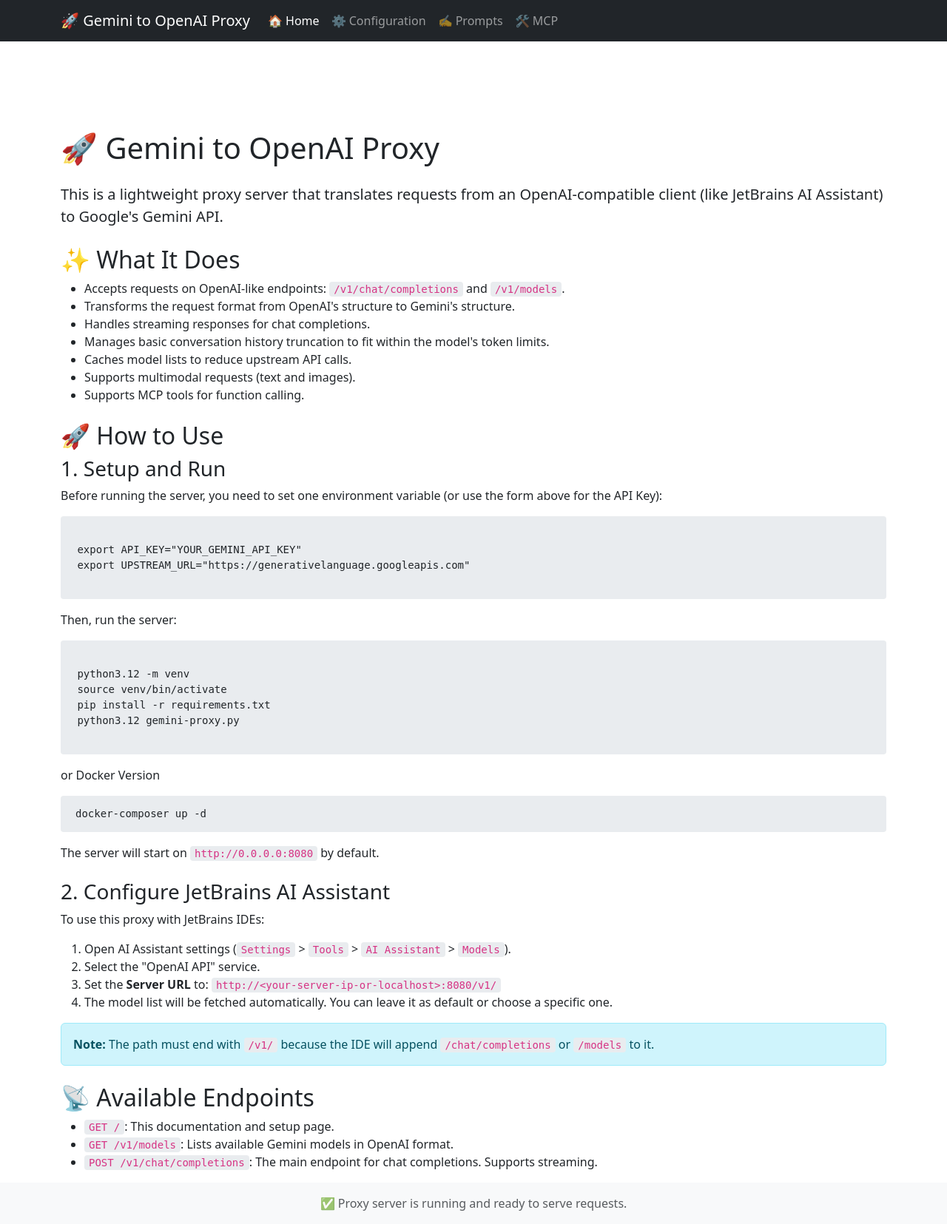
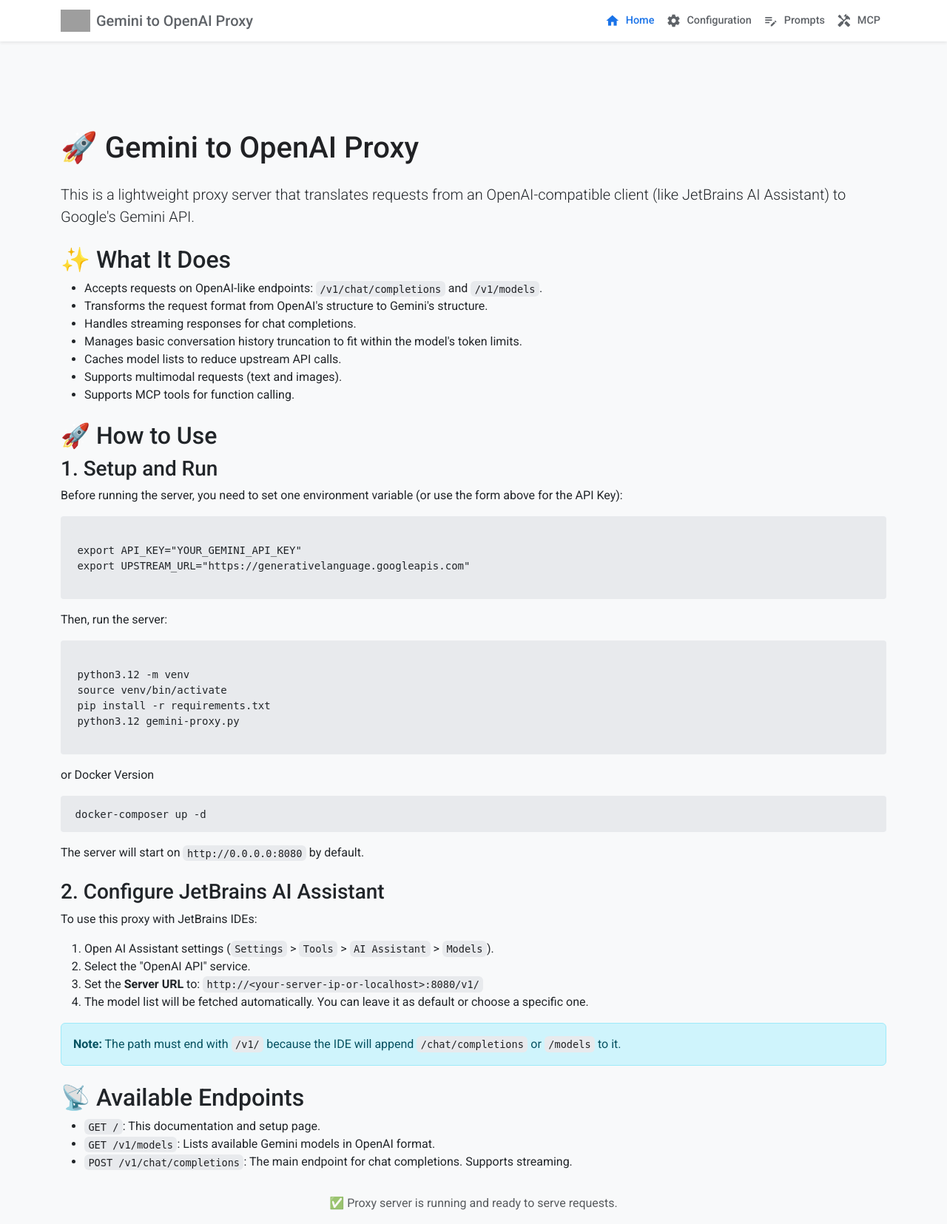
Before and after one commit to zyr3x/opengeminiai-studio, a Flask app: page / in a window 1280 px wide. Shown: the whole page at 74% size. Run offline with Flask 3, Linux system fonts and the light colour scheme; parts of the project's set-up code (start-up, migrations or seed data) failed here and were passed over; grey boxes are pictures that could not be loaded.

Commit message:
Refactor: Enhance UI with Google Cloud inspired theme and icons

```diff
--- a/static/css/style.css
+++ b/static/css/style.css
@@ -1,7 +1,72 @@
-/* Small adjustment for the fixed Bootstrap navbar */
-body { padding-top: 5rem; }
-/* Custom styles for code blocks to fit Bootstrap's aesthetic */
-code { background-color: #e9ecef; padding: 2px 6px; border-radius: 4px; font-family: "SF Mono", "Fira Code", "Source Code Pro", monospace; }
-pre { background-color: #e9ecef; padding: 1em; border-radius: 4px; overflow-x: auto; }
-/* Ensure content sections are hidden by default, as before */
-.content-section { display: none; }
+/* Google Cloud inspired theme */
+body {
+    padding-top: 5rem;
+    font-family: 'Roboto', sans-serif;
+    background-color: #f8f9fa; /* Light grey background */
+}
+
+/* Navbar customization */
+.navbar-brand {
+    display: flex;
+    align-items: center;
+    font-weight: 500;
+    color: #5f6368;
+}
+
+.nav-link {
+    display: flex;
+    align-items: center;
+    gap: 8px; /* Space between icon and text */
+    color: #5f6368; /* Google's grey text color */
+    font-size: 0.9rem;
+    font-weight: 500;
+}
+
+.nav-link .material-icons {
+    font-size: 20px; /* Adjust icon size */
+}
+
+.nav-link.active,
+.nav-link:hover {
+    color: #1a73e8 !important; /* Google's blue for active/hover state */
+}
+
+.navbar-toggler {
+    border: none;
+}
+.navbar-toggler:focus {
+    box-shadow: none;
+}
+
+/* Main content adjustments */
+main h1 {
+    color: #202124;
+}
+
+/* Custom styles for code blocks */
+code {
+    background-color: #e8eaed; /* Lighter grey for code blocks */
+    padding: 0.2em 0.4em;
+    margin: 0;
+    font-size: 85%;
+    border-radius: 6px;
+    font-family: "SF Mono", "Fira Code", "Source Code Pro", monospace;
+    color: #202124;
+}
+
+pre {
+    background-color: #e8eaed;
+    padding: 1em;
+    border-radius: 4px;
+    overflow-x: auto;
+}
+
+/* Content section visibility */
+.content-section {
+    display: none;
+}
+
+.card {
+    border: 1px solid #dadce0;
+    border-radius: 8px;
+}
--- a/templates/layout.html
+++ b/templates/layout.html
@@ -5,31 +5,37 @@
     <meta name="viewport" content="width=device-width, initial-scale=1.0">
     <title>Gemini to OpenAI Proxy</title>
     <link rel="icon" href="/favicon.ico" type="image/svg+xml">
+    <!-- Google Fonts and Material Icons -->
+    <link href="https://fonts.googleapis.com/css2?family=Roboto:wght@300;400;500;700&display=swap" rel="stylesheet">
+    <link href="https://fonts.googleapis.com/icon?family=Material+Icons" rel="stylesheet">
     <!-- Bootstrap CSS -->
     <link href="https://cdn.jsdelivr.net/npm/bootstrap@5.3.3/dist/css/bootstrap.min.css" rel="stylesheet" integrity="sha384-QWTKZyjpPEjISv5WaRU9OFeRpok6YctnYmDr5pNlyT2bRjXh0JMhjY6hW+ALEwIH" crossorigin="anonymous">
     <link rel="stylesheet" href="{{ url_for('static', filename='css/style.css') }}">
 </head>
 <body class="d-flex flex-column min-vh-100">
-<!-- Bootstrap Navbar -->
-<nav class="navbar navbar-expand-md navbar-dark bg-dark fixed-top">
+<!-- Navbar -->
+<nav class="navbar navbar-expand-md navbar-light bg-white fixed-top shadow-sm">
     <div class="container">
-        <a class="navbar-brand" href="#">🚀 Gemini to OpenAI Proxy</a>
+        <a class="navbar-brand" href="#">
+            <img src="https://www.gstatic.com/images/branding/product/1x/google_cloud_48dp.png" alt="Google Cloud logo" height="30" class="me-2">
+            Gemini to OpenAI Proxy
+        </a>
         <button class="navbar-toggler" type="button" data-bs-toggle="collapse" data-bs-target="#navbarNav" aria-controls="navbarNav" aria-expanded="false" aria-label="Toggle navigation">
             <span class="navbar-toggler-icon"></span>
         </button>
         <div class="collapse navbar-collapse" id="navbarNav">
-            <ul class="navbar-nav">
+            <ul class="navbar-nav ms-auto">
                 <li class="nav-item">
-                    <a class="nav-link active" aria-current="page" href="#home">🏠 Home</a>
+                    <a class="nav-link active" aria-current="page" href="#home"><span class="material-icons">home</span> Home</a>
                 </li>
                 <li class="nav-item">
-                    <a class="nav-link" href="#configuration">⚙️ Configuration</a>
+                    <a class="nav-link" href="#configuration"><span class="material-icons">settings</span> Configuration</a>
                 </li>
                 <li class="nav-item">
-                    <a class="nav-link" href="#prompts">✍️ Prompts</a>
+                    <a class="nav-link" href="#prompts"><span class="material-icons">edit_note</span> Prompts</a>
                 </li>
                 <li class="nav-item">
-                    <a class="nav-link" href="#mcp">🛠️ MCP</a>
+                    <a class="nav-link" href="#mcp"><span class="material-icons">handyman</span> MCP</a>
                 </li>
             </ul>
         </div>
```
